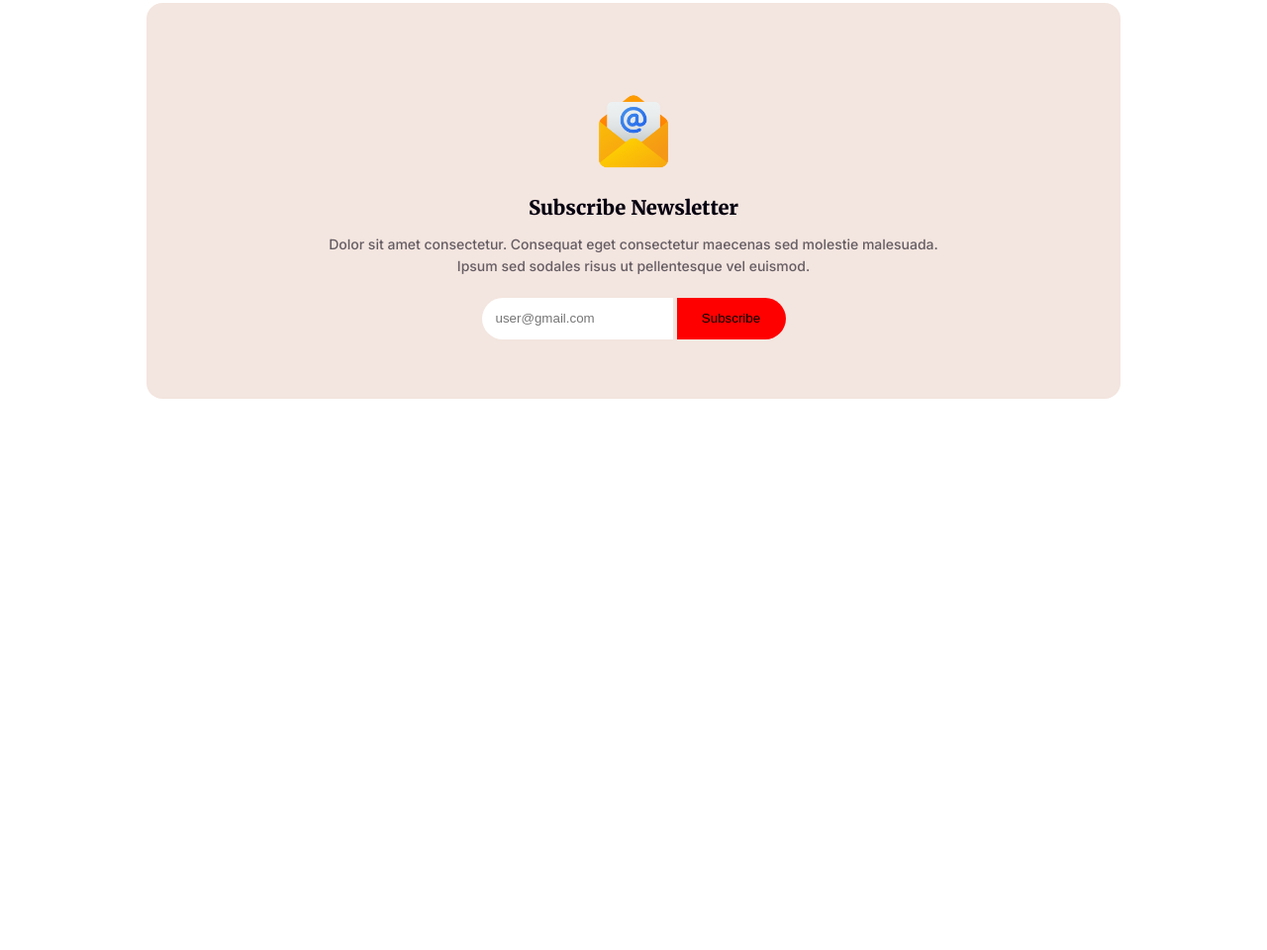
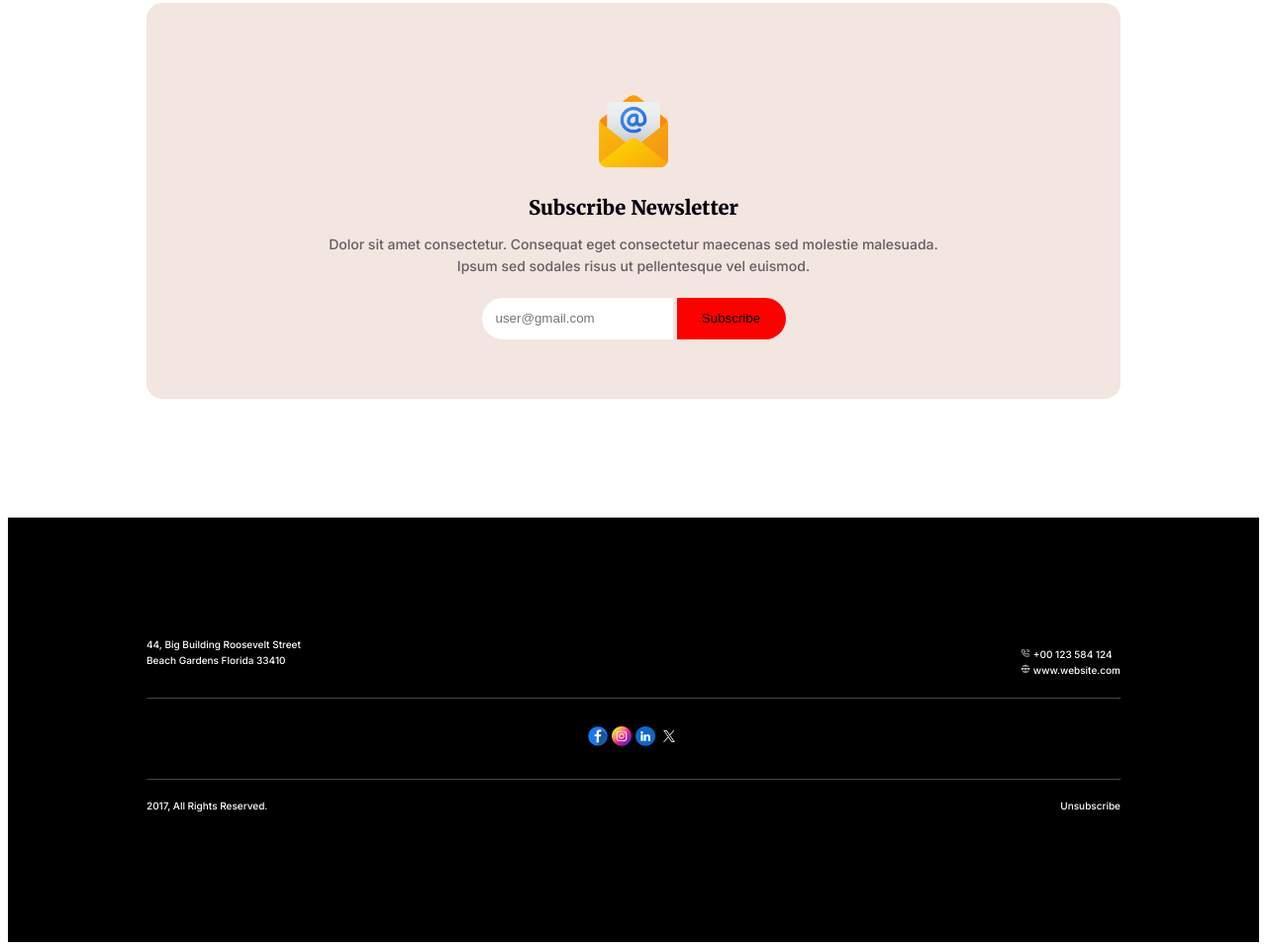
Before and after one commit to SanjidaTanha/New-Year-New-Mission, a plain HTML site: page index.html in a window 1280 px wide. Shown: the part 3018-3978 px from the top of the page at 99% size. Before the commit the page ends 3429 px from the top, so only its background shows below. Drawn offline with Linux system fonts and the light colour scheme.

Commit message:
footer added

```diff
--- a/index.html
+++ b/index.html
@@ -17,6 +17,7 @@
             <h1 class="banner-highlight">New Year Party<br>Celebration</h1>
         </div>
 
+
         <!-- discount section -->
         <div class="discount b-margin">
             <h1 class="discount-title">65% OFF</h1>
@@ -24,6 +25,7 @@
             <h1 class="discount-category">ALL CATEGORIES</h1>
             <img src="./resources/New Year Photo.png" alt="NEWYEAR" class="discount-pic">
         </div>
+
 
         <!-- welcoming section -->
         <div class="welcome b-margin">
@@ -54,6 +56,7 @@
             </div>
         </div>
 
+
         <!-- best-offer section -->
         <div class="best-offer b-margin">
             <div class="new-best-offer">
@@ -76,6 +79,8 @@
 
     </main>
 
+
+    <!-- subscribe section -->
     <div class="Subscribe b-margin">
         <img src="./resources/Group 61.png" alt="" class="subscribe-img">
         <h1 class="subscribe-title">Subscribe Newsletter</h1>
@@ -86,5 +91,47 @@
         </div>
     </div>
 
+
+    <!-- footer section -->
+    <footer>
+
+        <!-- address section -->
+        <div class="address-container">
+            <div class="address">
+                44, Big Building Roosevelt Street<br>Beach Gardens Florida 33410
+            </div>
+            <div class="contact">
+                <ul>
+                    <li>
+                        <img src="./resources/Call.png" alt="" class="contact-img" height="10px" width="10px">
+                        +00 123 584 124
+                    </li>
+                    <li>
+                        <img src="./resources/Website.png" alt="" class="contact-img" height="10px" width="10px" >
+                        www.website.com
+                    </li>
+                </ul>
+            </div>
+        </div>
+        <hr>
+
+
+        <!-- social icon section -->
+        <div class="social-icons-container">
+           <img src="./resources/Facebook.png" alt="" height="20px" width="20px">
+           <img src="./resources/Instagram.png" alt="" height="20px" width="20px">
+           <img src="./resources/Linkedin.png" alt="" height="20px" width="20px">
+           <img src="./resources/Twitter.png" alt="" height="20px" width="20px">
+        </div>
+        <hr>
+
+        <!-- copyright-section -->
+        <div class="copyright-container">
+            <p>2017, All Rights Reserved.</p>
+            <p>Unsubscribe</p>
+        </div>
+
+    </footer>
+
 </body>
 </html>
--- a/style.css
+++ b/style.css
@@ -288,3 +288,44 @@
     border-style: none;
     margin-left: 0px;
 }
+/* ---------------------------------------------------------------------- */
+
+
+/* footer related styles */
+footer {
+    margin-top: 120px;
+    background-color:black;
+    padding: 0px 140px;
+}
+.address-container {
+    display: flex;
+    justify-content: space-between;
+    padding-top:120px;
+    color: #FFF;
+    font-family: Inter;
+    font-size: 10px;
+    font-weight: 500;
+    line-height: 166.667%;
+}
+.contact > ul {
+    list-style: none;
+}
+hr {
+    border-color: rgb(59, 76, 76);
+}
+.social-icons-container {
+    display: block;
+    text-align: center;
+    padding-top: 20px;
+    padding-bottom: 20px;
+}
+.copyright-container {
+    display: flex;
+    justify-content: space-between;
+    color: #FFF;
+    font-family: Inter;
+    font-size: 10px;
+    font-weight: 500;
+    line-height: 166.667%;
+    padding-bottom: 120px;
+}
```
